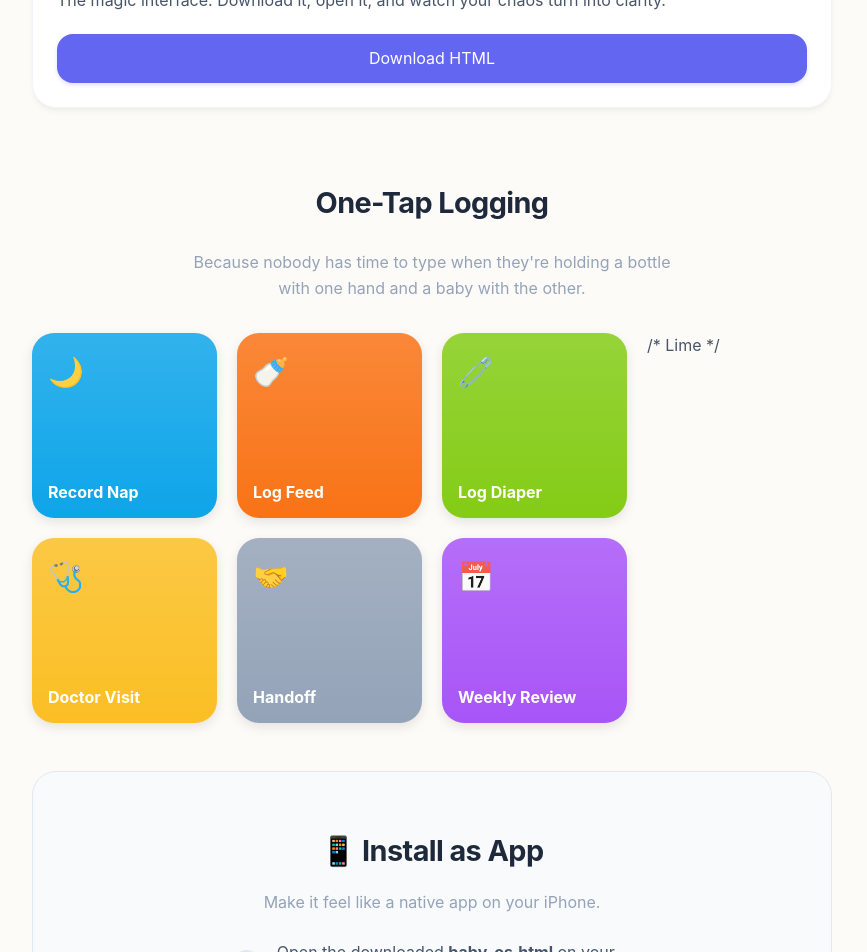
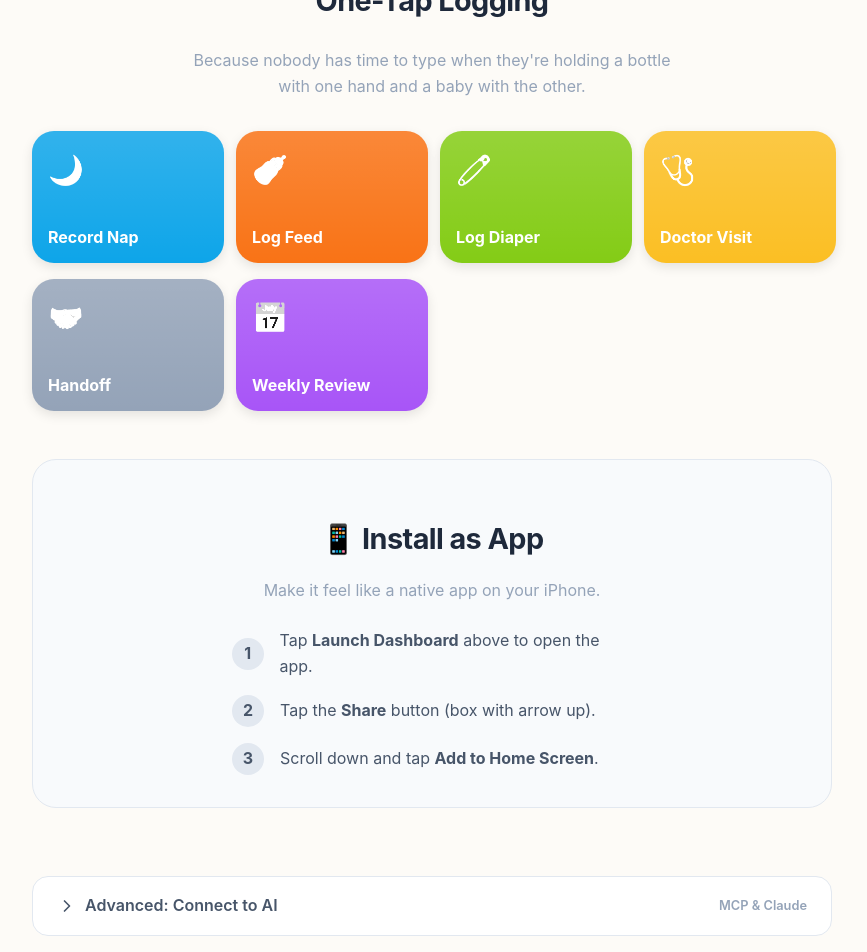
Before and after one commit to mikailkraft/baby-os, a React (Vite) app: page / in a window 1280 px wide. Shown: the part 800-1752 px from the top of the page, without its empty margins (208-1075 px from the left). Built offline with nearby package versions, Linux system fonts and the light colour scheme.

Commit message:
dashboard save as web app

```diff
--- a/src/components/Dashboard.tsx
+++ b/src/components/Dashboard.tsx
@@ -5,11 +5,28 @@ import { FeedWidget } from './FeedWidget';
 import { DiaperWidget } from './DiaperWidget';
 import { PediatricianWidget } from './PediatricianWidget';
 
+import { ConfigScreen } from './ConfigScreen';
+
 export const Dashboard: React.FC = () => {
     const url = localStorage.getItem('baby_os_url') || '';
     const password = localStorage.getItem('baby_os_password') || undefined;
 
     const { data, loading, error, refresh } = useBabyData(url, password);
+
+    const handleSaveConfig = (newUrl: string, newPassword?: string) => {
+        localStorage.setItem('baby_os_url', newUrl);
+        if (newPassword) {
+            localStorage.setItem('baby_os_password', newPassword);
+        } else {
+            localStorage.removeItem('baby_os_password');
+        }
+        // Force a reload to pick up the new config and restart the hook
+        window.location.reload();
+    };
+
+    if (!url) {
+        return <ConfigScreen onSave={handleSaveConfig} />;
+    }
 
     if (loading) {
         return (
--- a/src/components/LandingPage.tsx
+++ b/src/components/LandingPage.tsx
@@ -18,13 +18,25 @@ export const LandingPage: React.FC = () => {
                         50% { transform: translateY(-10px); }
                         100% { transform: translateY(0px); }
                     }
+                    details > summary {
+                        list-style: none;
+                    }
+                    details > summary::-webkit-details-marker {
+                        display: none;
+                    }
+                    .arrow-icon {
+                        transition: transform 0.2s ease;
+                    }
+                    details[open] .arrow-icon {
+                        transform: rotate(90deg);
+                    }
                 `}</style>
             </header>
 
             <div style={{ display: 'grid', gap: '48px' }}>
                 <section>
                     <h2 style={{ fontSize: '1.8rem', marginBottom: '24px', textAlign: 'center' }}>Get Set Up in Seconds</h2>
-                    <div style={{ display: 'grid', mdGridTemplateColumns: '1fr 1fr', gap: '24px' }}>
+                    <div style={{ display: 'grid', gridTemplateColumns: 'repeat(auto-fit, minmax(300px, 1fr))', gap: '24px' }}>
                         <Card title="1. The Brain" icon="🧠">
                             <p style={{ marginBottom: '20px', lineHeight: 1.6 }}>
                                 You'll need a place to store all that data. Grab our free Craft template to get started.
@@ -38,9 +50,9 @@ export const LandingPage: React.FC = () => {
                             <p style={{ marginBottom: '20px', lineHeight: 1.6 }}>
                                 The magic interface. Download it, open it, and watch your chaos turn into clarity.
                             </p>
-                            <a href="baby-os.html" download="index.html"
+                            <a href="?mode=dashboard"
                                 className="btn-primary" style={{ display: 'block', textAlign: 'center', textDecoration: 'none' }}>
-                                Download HTML
+                                Launch Dashboard
                             </a>
                         </Card>
                     </div>
@@ -51,10 +63,10 @@ export const LandingPage: React.FC = () => {
                     <p style={{ textAlign: 'center', color: 'var(--text-secondary)', marginBottom: '32px', maxWidth: '500px', margin: '0 auto 32px' }}>
                         Because nobody has time to type when they're holding a bottle with one hand and a baby with the other.
                     </p>
-                    <div style={{ display: 'grid', gridTemplateColumns: 'repeat(auto-fit, minmax(150px, 1fr))', gap: '20px', justifyContent: 'center' }}>
+                    <div style={{ display: 'grid', gridTemplateColumns: 'repeat(auto-fit, minmax(160px, 1fr))', gap: '16px', justifyContent: 'center' }}>
                         <ShortcutButton label="Record Nap" color="#0ea5e9" icon="🌙" /> {/* Sky Blue */}
                         <ShortcutButton label="Log Feed" color="#f97316" icon="🍼" /> {/* Orange */}
-                        <ShortcutButton label="Log Diaper" color="#84cc16" icon="🧷" /> /* Lime */
+                        <ShortcutButton label="Log Diaper" color="#84cc16" icon="🧷" /> {/* Lime */}
                         <ShortcutButton label="Doctor Visit" color="#fbbf24" icon="🩺" /> {/* Amber */}
                         <ShortcutButton label="Handoff" color="#94a3b8" icon="🤝" /> {/* Slate */}
                         <ShortcutButton label="Weekly Review" color="#a855f7" icon="📅" /> {/* Purple */}
@@ -69,7 +81,7 @@ export const LandingPage: React.FC = () => {
                     <div style={{ display: 'flex', flexDirection: 'column', gap: '16px', maxWidth: '400px', margin: '0 auto' }}>
                         <div style={{ display: 'flex', alignItems: 'center', gap: '16px' }}>
                             <div style={{ width: '32px', height: '32px', background: '#e2e8f0', borderRadius: '50%', display: 'flex', alignItems: 'center', justifyContent: 'center', fontWeight: 'bold' }}>1</div>
-                            <span>Open the downloaded <strong>baby-os.html</strong> on your phone.</span>
+                            <span>Tap <strong>Launch Dashboard</strong> above to open the app.</span>
                         </div>
                         <div style={{ display: 'flex', alignItems: 'center', gap: '16px' }}>
                             <div style={{ width: '32px', height: '32px', background: '#e2e8f0', borderRadius: '50%', display: 'flex', alignItems: 'center', justifyContent: 'center', fontWeight: 'bold' }}>2</div>
@@ -82,9 +94,37 @@ export const LandingPage: React.FC = () => {
                     </div>
                 </section>
 
+                <section style={{ marginTop: '20px' }}>
+                    <details style={{ background: 'white', borderRadius: '16px', border: '1px solid #e2e8f0', overflow: 'hidden' }}>
+                        <summary style={{ padding: '16px 24px', cursor: 'pointer', fontWeight: 600, color: 'var(--text-primary)', display: 'flex', alignItems: 'center', justifyContent: 'space-between', listStyle: 'none' }}>
+                            <div style={{ display: 'flex', alignItems: 'center', gap: '8px' }}>
+                                {/* SVG Chevron instead of emoji */}
+                                <svg className="arrow-icon" width="20" height="20" viewBox="0 0 24 24" fill="none" xmlns="http://www.w3.org/2000/svg">
+                                    <path d="M9 18L15 12L9 6" stroke="currentColor" strokeWidth="2" strokeLinecap="round" strokeLinejoin="round" />
+                                </svg>
+                                <span>Advanced: Connect to AI</span>
+                            </div>
+                            <span style={{ fontSize: '0.8rem', color: 'var(--text-secondary)' }}>MCP & Claude</span>
+                        </summary>
+                        <div style={{ padding: '0 24px 24px 24px', color: '#334155', fontSize: '0.95rem', lineHeight: 1.6 }}>
+                            <p style={{ marginBottom: '12px', fontWeight: 500 }}>
+                                Unlock the full power of your data by connecting Baby OS to Claude via the Model Context Protocol (MCP).
+                                Not only can Claude analyze your logs to uncover sleep patterns and feeding trends, but it can also <strong>write to your document</strong>—letting you log naps, feeds, and memories just by chatting.
+                            </p>
+                            <ol style={{ paddingLeft: '20px', margin: 0, color: '#1e293b' }}>
+                                <li style={{ marginBottom: '8px' }}>Open the <strong>Imagine</strong> tab in the sidebar.</li>
+                                <li style={{ marginBottom: '8px' }}>Click the <strong>+</strong> icon and select <strong>New MCP Connection</strong>.</li>
+                                <li style={{ marginBottom: '8px' }}>Select <strong>Craft</strong> (or your data source) from the list.</li>
+                                <li style={{ marginBottom: '8px' }}>Paste the URL of your Craft document to connect it.</li>
+                                <li>Ask Claude to "Check the logs" or "Analyze the data".</li>
+                            </ol>
+                        </div>
+                    </details>
+                </section>
+
                 <footer style={{ textAlign: 'center', marginTop: '40px', color: 'var(--text-secondary)', fontSize: '0.9rem' }}>
                     <p>
-                        Made with <span style={{ color: '#ef4444' }}>❤️</span> and sleep deprivation by <a href="https://github.com/mikailkraft" style={{ color: 'inherit', textDecoration: 'underline' }}>Mikail</a>.
+                        Made with <span style={{ color: '#ef4444' }}>❤️</span> by <a href="https://github.com/mikailkraft" style={{ color: 'inherit', textDecoration: 'underline' }}>Mikail</a>.
                     </p>
                     <p style={{ marginTop: '8px' }}>
                         <a href="https://github.com/mikailkraft/baby-os" style={{ color: 'var(--text-primary)', textDecoration: 'none', fontWeight: 500 }}>
@@ -108,12 +148,14 @@ const ShortcutButton: React.FC<{ label: string; color: string; icon: string }> =
         borderRadius: '22px', // Apple-ish rounded corners
         textDecoration: 'none',
         boxShadow: '0 4px 12px rgba(0, 0, 0, 0.1)',
-        aspectRatio: '1 / 1',
+        height: '100px', // Smaller height
+        minWidth: '160px', // Smaller width
+        flex: '1',
         transition: 'transform 0.2s cubic-bezier(0.34, 1.56, 0.64, 1)',
         position: 'relative',
         overflow: 'hidden'
     }}>
-        <div style={{ fontSize: '1.8rem' }}>{icon}</div>
+        <div style={{ fontSize: '1.8rem', filter: 'grayscale(100%) brightness(200%)' }}>{icon}</div>
         <div style={{
             fontSize: '1rem',
             fontWeight: 700,
--- a/src/hooks/useBabyData.ts
+++ b/src/hooks/useBabyData.ts
@@ -23,7 +23,10 @@ export const useBabyData = (url: string, password?: string): UseBabyDataResult =
     const [error, setError] = useState<string | null>(null);
 
     const fetchData = useCallback(async () => {
-        if (!url) return;
+        if (!url) {
+            setLoading(false);
+            return;
+        }
 
         setLoading(true);
         setError(null);
```
